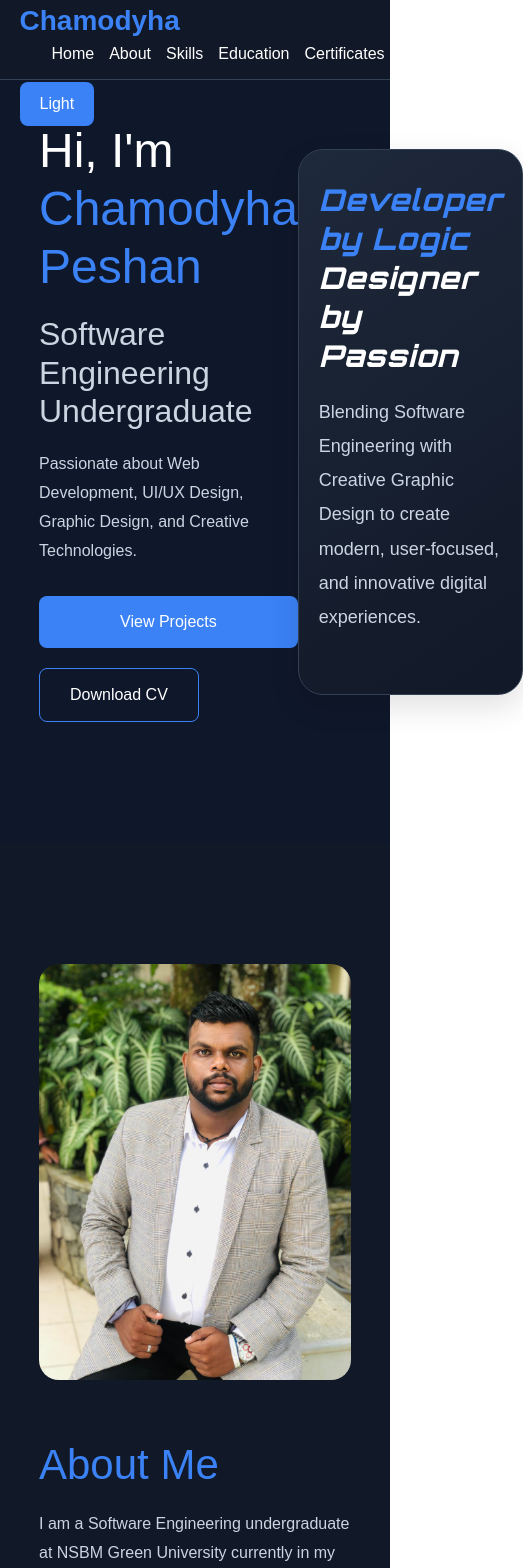
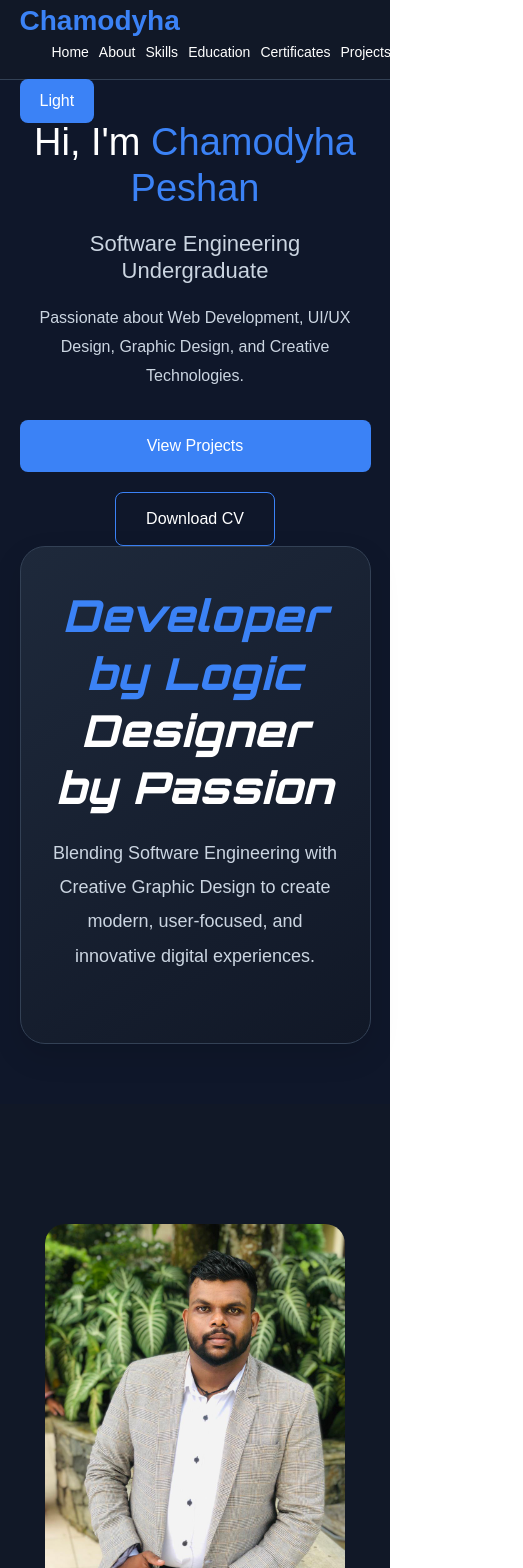
Before and after one commit to chamodyha123/chamodyha-portfolio, a React (Vite) app: page / in a window 390 px wide. Shown: the top 1568 px of the page, 523 px wide, since content can reach past the window. Built offline with nearby package versions, Linux system fonts and the light colour scheme.

Commit message:
mobile view done

```diff
--- a/src/index.css
+++ b/src/index.css
@@ -679,13 +679,85 @@ body {
 
 /* MOBILE */
 
-@media (max-width: 900px) {
-  .tagline-box {
-    max-width: 100%;
-    padding: 30px 20px;
+@media (max-width: 768px) {
+  section {
+    padding: 80px 5%;
   }
 
-  .tagline-box h3 {
-    font-size: 30px;
+  .hero h1 {
+    font-size: 36px;
+  }
+
+  .hero h2 {
+    font-size: 20px;
+  }
+
+  body {
+    overflow-x: hidden;
   }
 }
+
+@media (max-width: 768px) {
+  .hero {
+    flex-direction: column;
+    text-align: center;
+    padding: 120px 5% 60px;
+  }
+
+  .hero-content {
+    max-width: 100%;
+  }
+
+  .hero h1 {
+    font-size: 38px;
+  }
+
+  .hero h2 {
+    font-size: 22px;
+  }
+
+  .hero-buttons {
+    justify-content: center;
+  }
+}
+@media (max-width: 768px) {
+  .navbar {
+    padding: 0 5%;
+  }
+
+  .nav-links {
+    gap: 10px;
+    font-size: 14px;
+  }
+}
+@media (max-width: 768px) {
+  .about-container {
+    flex-direction: column;
+    text-align: center;
+  }
+
+  .about-info {
+    flex-direction: column;
+    gap: 15px;
+  }
+
+  .about-left img {
+    width: 100%;
+    max-width: 300px;
+  }
+}
+@media (max-width: 768px) {
+  .projects-container {
+    grid-template-columns: 1fr;
+  }
+}
+@media (max-width: 768px) {
+  .contact-container {
+    grid-template-columns: 1fr;
+  }
+}
+@media (max-width: 768px) {
+  .skills-container {
+    grid-template-columns: 1fr;
+  }
+}
```
